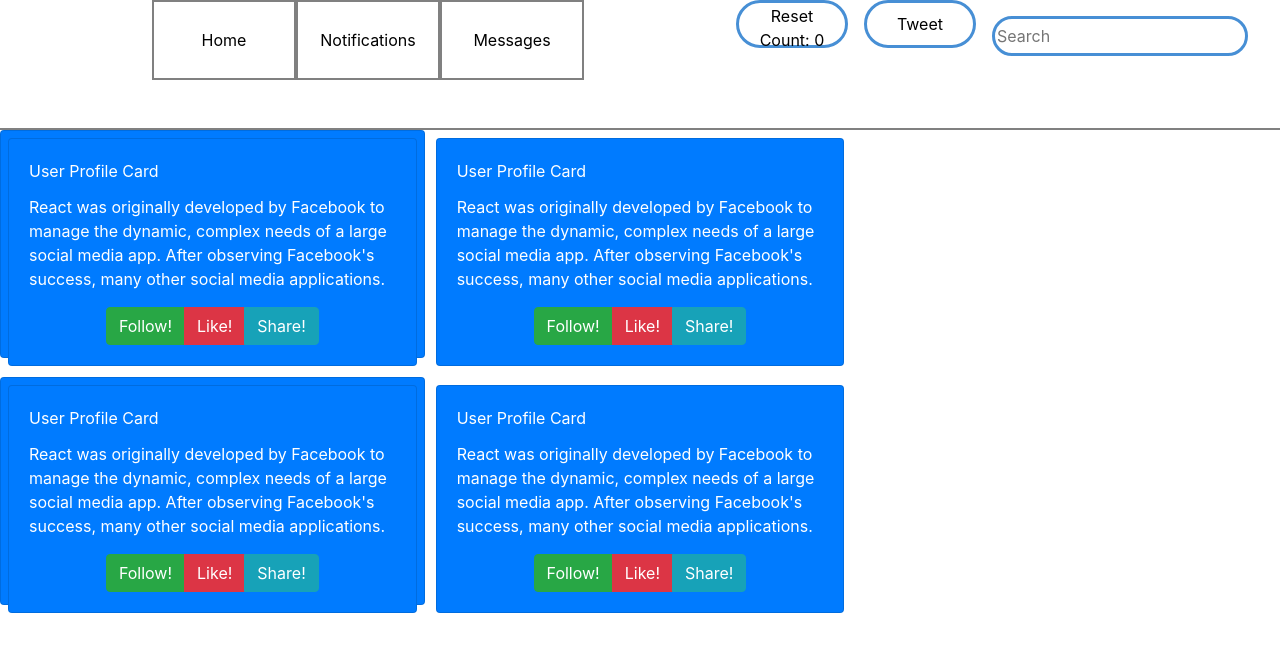
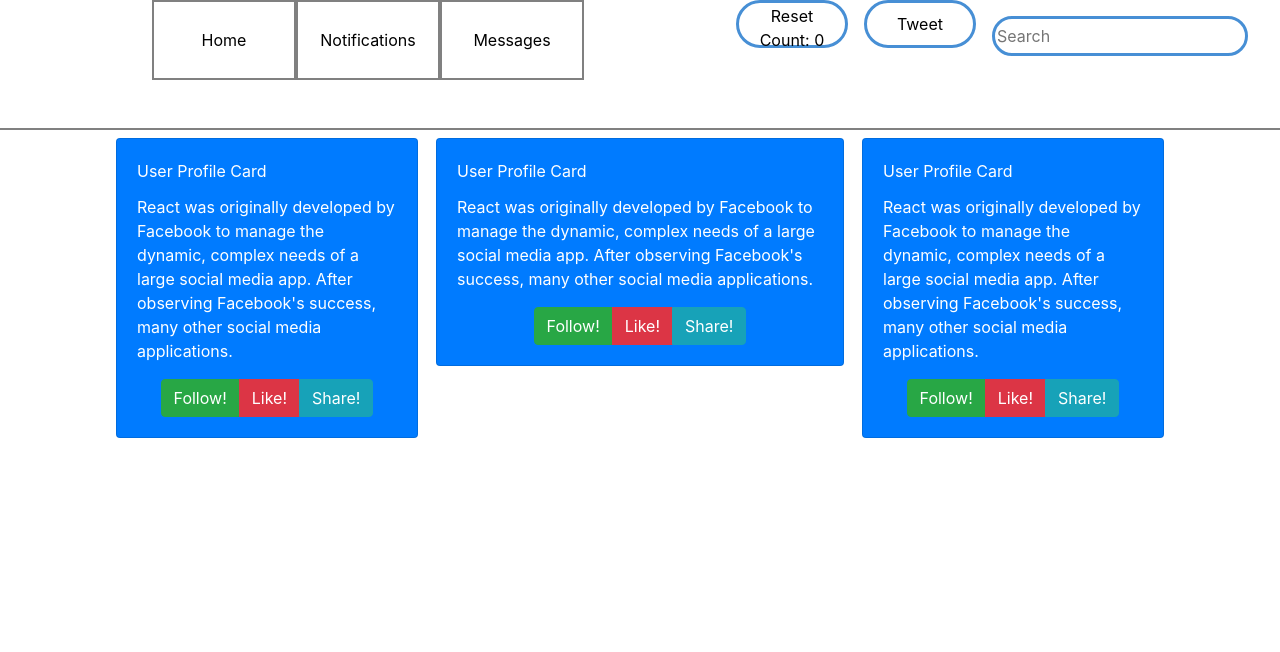
Before and after one commit to lmschless/social-media-mockup, a React (Create React App) app: page / in a window 1280 px wide. Shown: the top 652 px of the page. Built offline with nearby package versions, Linux system fonts and the light colour scheme.

Commit message:
redid the CSS grid again. Used two side columns as buffer and one larger middle div for a newsfeed.

```diff
--- a/src/components/App.js
+++ b/src/components/App.js
@@ -6,25 +6,21 @@ import RightSection from './RightSection.js'; // import '../nav.css';
 // import '/components/App.css';
 
 function App() {
-	const bodyStyles = {
+	const gridContainer = {
 		display: 'grid',
-		gridTemplateColumns: 'repeat(3, 1fr)',
-		gridTemplateRows: 'repeat(2, .5fr)',
-		gridColumnGap: '3px',
+		gridTemplateColumns: '.25fr .75fr 1fr .75fr .25fr',
+		gridTemplateRows: '1fr',
+		gridColumnGap: '2px',
 		gridRowGap: '3px'
 	};
 
-	const sectionStyles = {
-		// margin: '.75em',
-		// padding: '.5em'
-	};
 	return (
 		<React.Fragment>
 			<Header />
-			<div style={bodyStyles}>
-				<LeftSection style={sectionStyles} />
-				<MiddleSection style={sectionStyles} />
-				<RightSection style={sectionStyles} />
+			<div style={gridContainer}>
+				<LeftSection />
+				<MiddleSection />
+				<RightSection />
 			</div>
 		</React.Fragment>
 	);
--- a/src/components/LeftSection.js
+++ b/src/components/LeftSection.js
@@ -12,26 +12,26 @@ export default function Section() {
 		// justifyContent: 'center'
 	};
 	const topCard = {
-		gridArea: '1/1/2/2'
-		// border: '.5px solid gray',
-		// borderRadius: '2em 2em 2em 2em',
-		// padding: '1.5em',
+		gridArea: ' 1 / 2 / 2 / 3',
+		border: '0px',
+		borderRadius: '10000px',
+		padding: '.5em'
 		// border: '.15em solid gray'
 	};
 	const bottomCard = {
-		gridArea: '2/1/3/2'
-		// border: '.5px solid gray',
-		// borderRadius: '2em 2em 2em 2em',
-		// padding: '1.5em'
+		gridArea: '2/1/3/2',
+		border: '0px',
+		borderRadius: '2em 2em 2em 2em',
+		padding: '.5em'
 	};
 	return (
 		<React.Fragment>
 			<div style={topCard}>
 				<ProfileBadge />
 			</div>
-			<div style={bottomCard}>
+			{/* <div style={bottomCard}>
 				<ProfileBadge />
-			</div>
+			</div> */}
 		</React.Fragment>
 	);
 }
--- a/src/components/MiddleSection.js
+++ b/src/components/MiddleSection.js
@@ -3,16 +3,16 @@ import ProfileBadge from './ProfileBadge';
 
 export default function Section() {
 	const topCard = {
-		gridArea: '1/2/2/3',
-		padding: '.5em'
+		gridArea: ' 1 / 3 / 2 / 4',
+		padding: '.5em',
+		height: '1000px'
 		// borderRadius: '2em 2em 2em 2em',
 		// padding: '1.5em',
 		// border: '.15em solid gray'
 	};
 	const bottomCard = {
-		gridArea: '2/2/3/3',
-		padding: '.5em'
-
+		// gridArea: '1/3/2/4',
+		// padding: '.5em'
 		// border: '.5px solid gray',
 		// borderRadius: '2em 2em 2em 2em',
 		// padding: '1.5em'
@@ -22,9 +22,9 @@ export default function Section() {
 			<div style={topCard}>
 				<ProfileBadge />
 			</div>
-			<div style={bottomCard}>
+			{/* <div style={bottomCard}>
 				<ProfileBadge />
-			</div>
+			</div> */}
 		</React.Fragment>
 	);
 }
--- a/src/components/RightSection.js
+++ b/src/components/RightSection.js
@@ -11,16 +11,15 @@ export default function Section() {
 		// alignItems: 'center'
 	};
 	const topCard = {
-		gridArea: '1/1/2/2',
+		gridArea: '1 / 4 / 2 / 5',
 		padding: '.5em'
 		// borderRadius: '2em 2em 2em 2em',
 		// padding: '1.5em',
 		// border: '.15em solid gray'
 	};
 	const bottomCard = {
-		gridArea: '2/1/3/2',
-		padding: '.5em'
-
+		// gridArea: ' 1 / 4 / 2 / 5',
+		// padding: '.5em'
 		// border: '.5px solid gray',
 		// borderRadius: '2em 2em 2em 2em',
 		// padding: '1.5em'
@@ -30,9 +29,9 @@ export default function Section() {
 			<div style={topCard}>
 				<ProfileBadge />
 			</div>
-			<div style={bottomCard}>
+			{/* <div style={bottomCard}>
 				<ProfileBadge />
-			</div>
+			</div> */}
 		</React.Fragment>
 	);
 }
```
